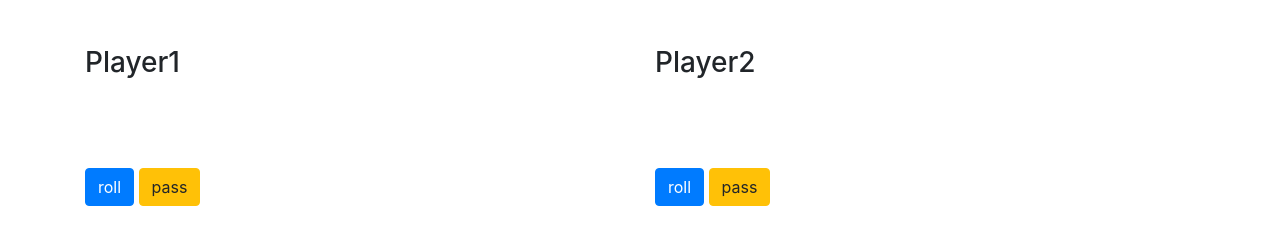
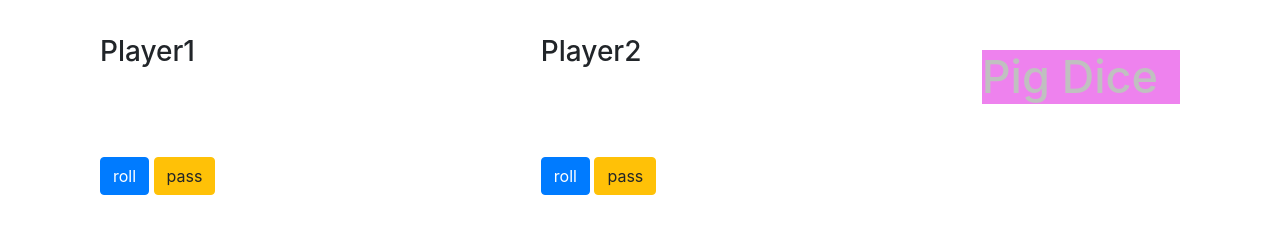
Before and after one commit to wbjb/IP4, a plain HTML site: page index.html in a window 1280 px wide. Drawn offline with Linux system fonts and the light colour scheme.

Commit message:
Added more styling.

```diff
--- a/css/styles.css
+++ b/css/styles.css
@@ -3,6 +3,7 @@ body {
 	background-repeat: no-repeat;
 	background-attachment: fixed;
 	background-size: cover;
+	padding:35px;
 
 }
 .box {
@@ -13,7 +14,12 @@ body {
 }
 
 h2 {
-	color: white;
+	background-color: violet;
+	padding-right: 22px;
+	 margin: 15px;
+	color: silver;
+	font-size: 45px;
+	float: right;
 }
 p {
 	color: white;
```
